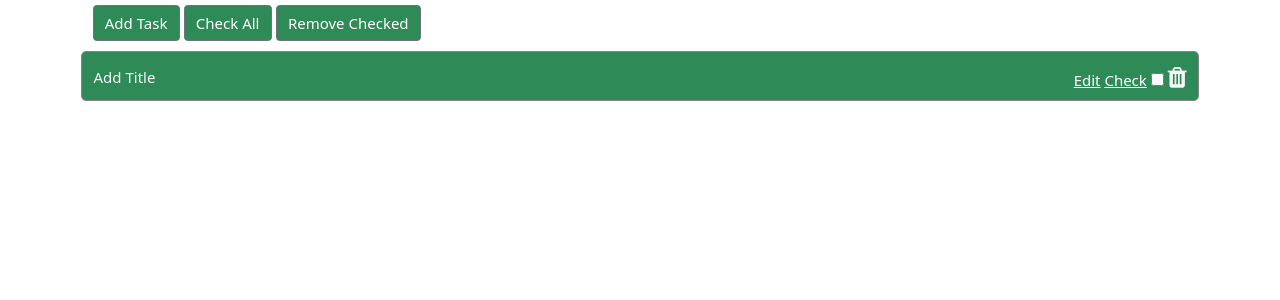
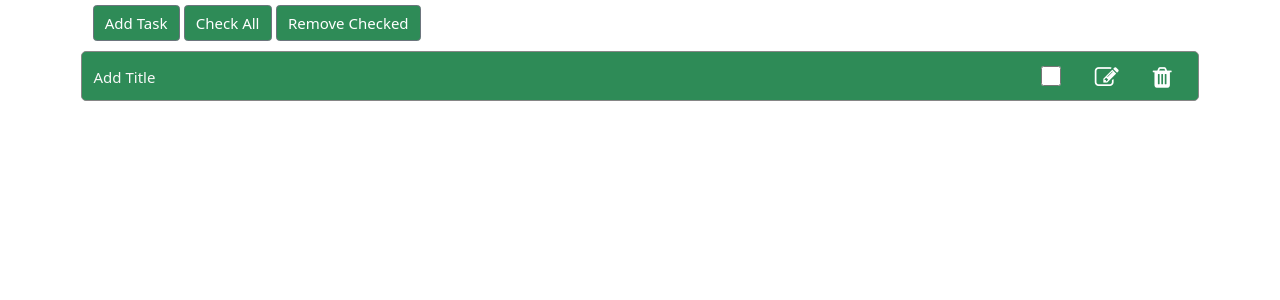
Before and after one commit to VictorGulart/Projects, a Django app: page / in a window 1280 px wide. Shown: the part 55-355 px from the top of the page. Run offline with Django 3.2, Linux system fonts and the light colour scheme; data comes from the database, SQL or seed files in the repository; both versions use the stored data as it was after the commit; parts of the project's set-up code (start-up, migrations or seed data) failed here and were passed over.

Commit message:
changes to icons in the task bar

```diff
--- a/Django_todo/todo/todo/settings.py
+++ b/Django_todo/todo/todo/settings.py
@@ -124,6 +124,10 @@ USE_TZ = True
 
 STATIC_URL = '/static/'
 
+STATICFILES_DIRS = [
+    os.path.join(BASE_DIR, 'todoapp/static')
+]
+
 
 MEDIA_URL = '/media/'
 MEDIA_ROOT = os.path.join(BASE_DIR, 'media/')
--- a/Django_todo/todo/todoapp/static/todoapp/home.css
+++ b/Django_todo/todo/todoapp/static/todoapp/home.css
@@ -1,6 +1,7 @@
 *{
     box-sizing: border-box;
 }
+
 
 #header{
     color:seagreen;
@@ -35,6 +36,16 @@
 .tasks:hover{
     cursor: pointer;
     opacity: 0.8;
+}
+
+.icons-bar{
+    margin: 0px 15px;
+    font-size: 24px;
+}
+
+.checkbox{
+    width: 20px;
+    height: 20px;
 }
 
 .btn-green{
--- a/Django_todo/todo/todoapp/templates/todoapp/list.html
+++ b/Django_todo/todo/todoapp/templates/todoapp/list.html
@@ -6,10 +6,9 @@
                     {{task.title}}
                 </div>
                 <div class="col-auto">
-                    <a href="{% url 'todoapp:update_task' task.id %}" > Edit</a>
-                    <span class='span-link' onclick="check_task({{task.id}})" > Check</span>
-                    <input type="checkbox" name="" id="checkbox{{task.id}}" class="checkbox btn-green">
-                    <span class='w3-xlarge'><i onclick="delete_task({{task.id}})" class='fa fa-trash'></i> </span>
+                    <input id="checkbox{{task.id}}" class="icons-bar checkbox" type="checkbox" >
+                    <a class="icons-bar" href="{% url 'todoapp:update_task' task.id %}"><i class="fa fa-edit"></i></a>
+                    <a class="icons-bar"><i onclick="delete_task({{task.id}})" class='fa fa-trash'></i> </a>
                 </div>
             </div>
         </div>
```
Also changed, not shown: Django_todo/todo/db.sqlite3, Django_todo/todo/todoapp/static/todoapp/icons/edit.png (added).
